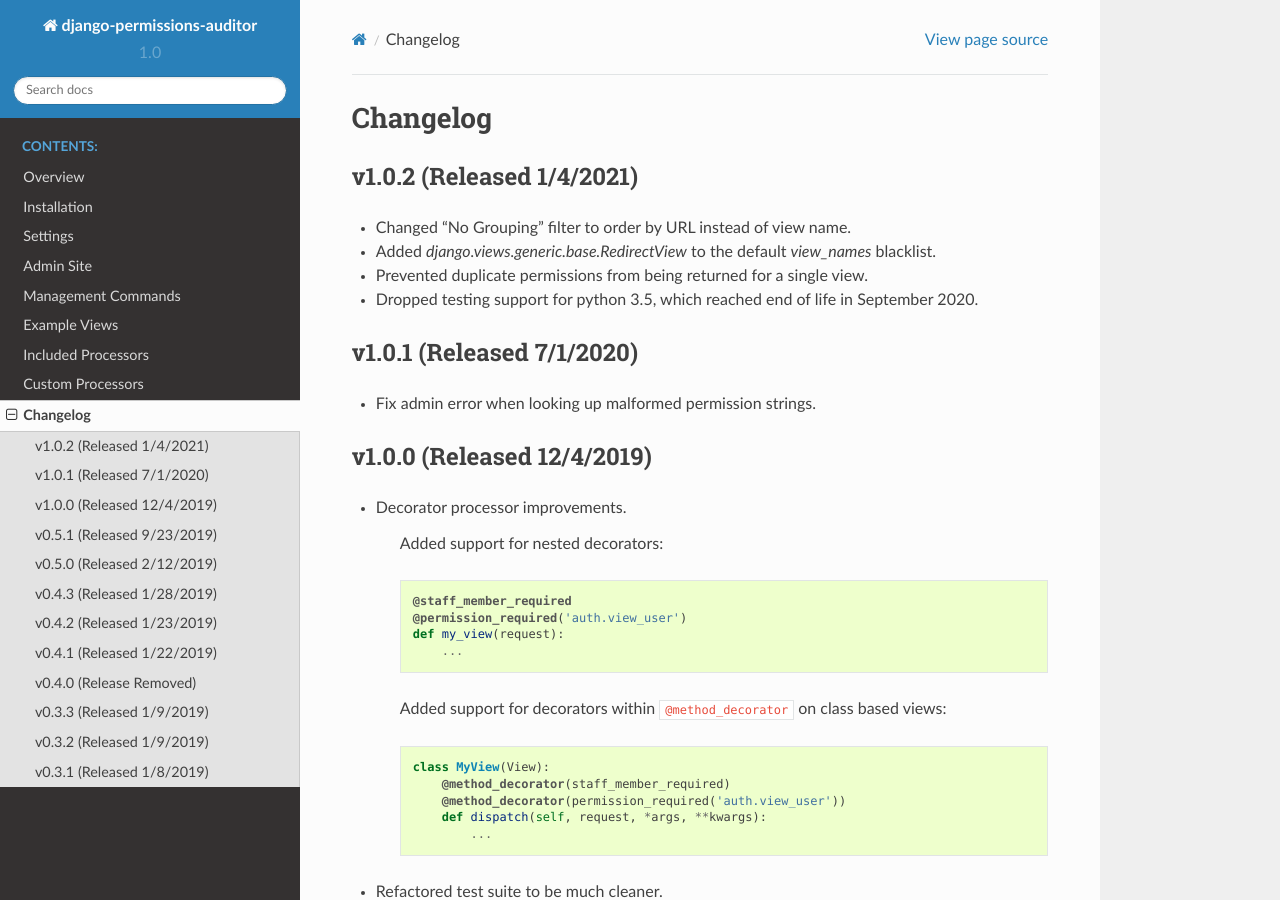
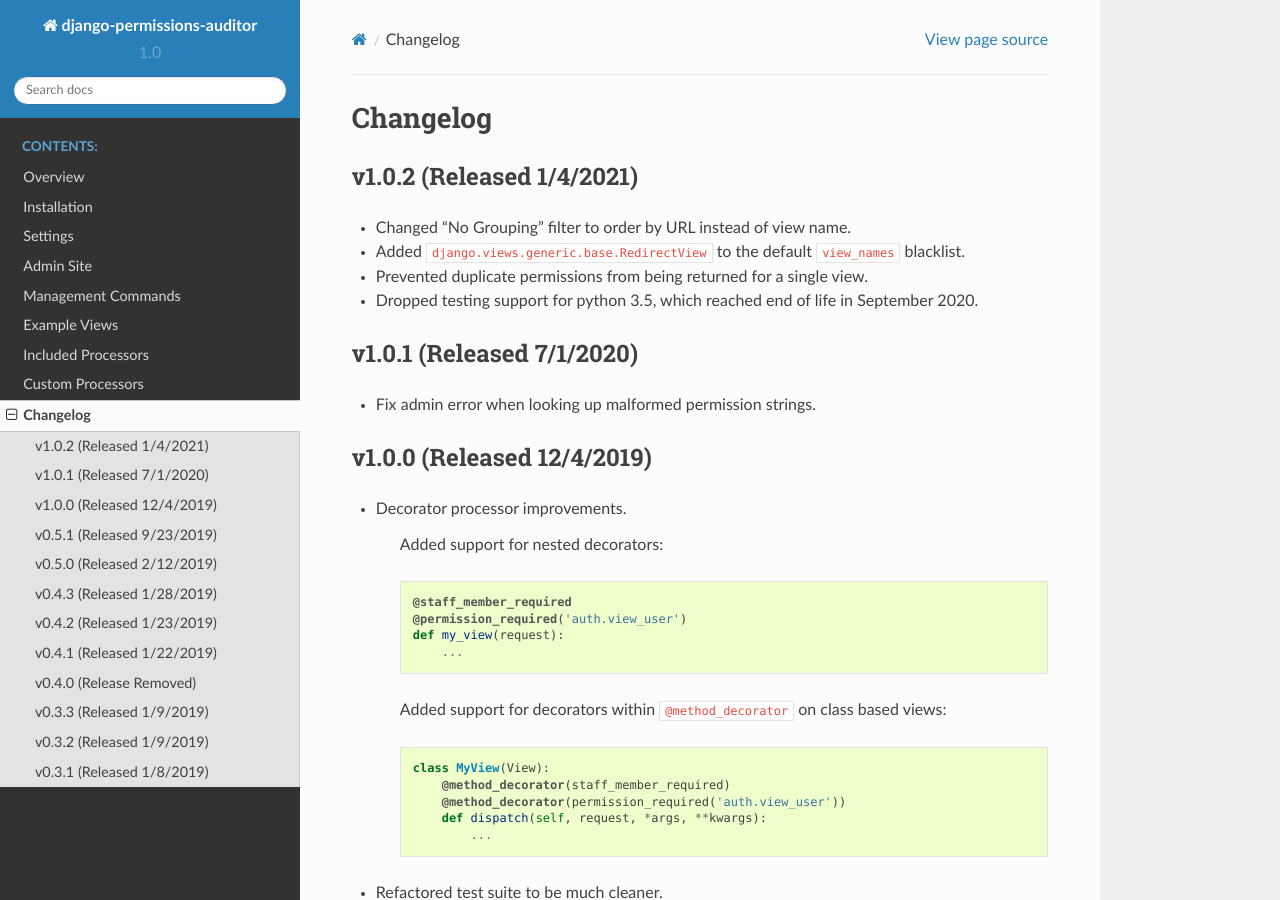
Before and after one commit to AACEngineering/django-permissions-auditor, a Sphinx documentation site: the page built from docs/changelog.rst, in a window 1280 px wide and 900 px high. Built offline with Sphinx 7.4.7 and the Read the Docs theme 2.0.0, drawn with Linux system fonts in a browser that asks for light colours.

```diff
--- a/docs/changelog.rst
+++ b/docs/changelog.rst
@@ -5,7 +5,7 @@ v1.0.2 (Released 1/4/2021)
 --------------------------
 
 - Changed "No Grouping" filter to order by URL instead of view name.
-- Added `django.views.generic.base.RedirectView` to the default `view_names` blacklist.
+- Added ``django.views.generic.base.RedirectView`` to the default ``view_names`` blacklist.
 - Prevented duplicate permissions from being returned for a single view.
 - Dropped testing support for python 3.5, which reached end of life in September 2020.
 
```
Also changed, not shown: 1 other file.
